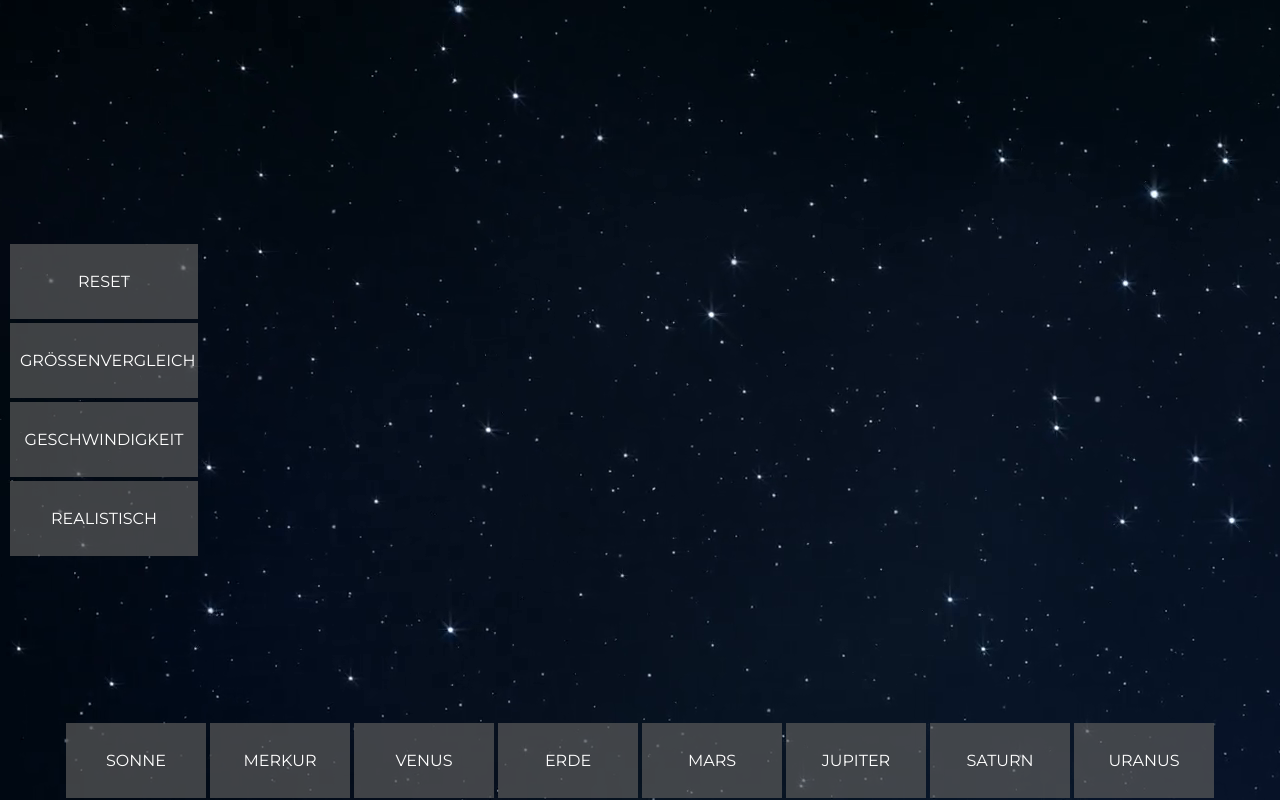
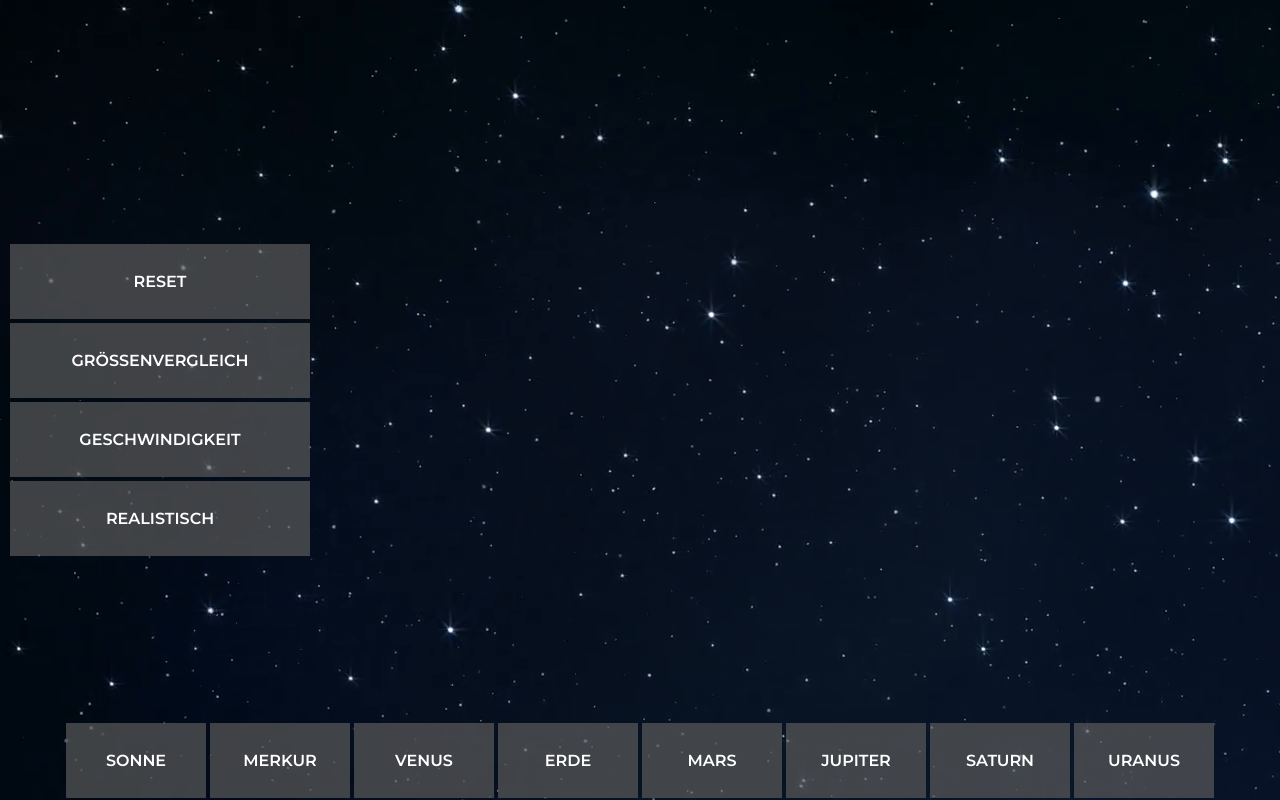
Before and after one commit to sophiemari/StyleguideMMP2a, a plain HTML site: page code/index.html in a window 1280 px wide. Drawn offline with Linux system fonts and the light colour scheme.

Commit message:
button fixed

```diff
--- a/code/index.html
+++ b/code/index.html
@@ -6,7 +6,7 @@
     <meta name="viewport" content="width=device-width, initial-scale=1.0">
     <meta http-equiv="X-UA-Compatible" content="ie=edge">
     <link href="https://fonts.googleapis.com/css?family=Montserrat:400,600" rel="stylesheet">
-    <link rel="stylesheet" href="style.css" >
+    <link rel="stylesheet" href="styleNew.css" >
     <title>Sonnensystem</title>
 </head>
 
--- a/code/style.css
+++ b/code/style.css
@@ -60,9 +60,7 @@ button {
     text-decoration: none;
     display: inline-block;
     cursor: pointer;
-}
-
-button {
+    border: 3px solid transparent;
     -webkit-transition: all 0.4s cubic-bezier(.5, .24, 0, 1);
     transition: all 0.4s cubic-bezier(.5, .24, 0, 1);
 }
--- /dev/null
+++ b/code/styleNew.css
@@ -0,0 +1,146 @@
+button {
+  border: none;
+  margin: 0;
+  height: 0;
+  padding: 0;
+  width: auto;
+  overflow: visible;
+
+  /* background: transparent; */
+
+  /* inherit font & color from ancestor */
+  color: inherit;
+  font: inherit;
+
+  /* Normalize `line-height`. Cannot be changed from `normal` in Firefox 4+. */
+  line-height: normal;
+
+  /* Corrects font smoothing for webkit */
+  -webkit-font-smoothing: inherit;
+  -moz-osx-font-smoothing: inherit;
+
+  /* Corrects inability to style clickable `input` types in iOS */
+  -webkit-appearance: none;
+}
+
+/* Remove excess padding and border in Firefox 4+ */
+
+button::-moz-focus-inner {
+  border: 0;
+  padding: 0;
+}
+
+* {
+  color: white;
+  text-transform: uppercase;
+  font-family: "Montserrat";
+}
+
+body {
+  background-image: url("background.png");
+}
+
+#nav {
+  position: absolute;
+  top: 50%;
+  transform: translateY(-50%);
+  display: flex;
+  flex-direction: column;
+  width: 15%;
+}
+
+button {
+  background: none;
+  border: 0;
+  box-sizing: border-box;
+  padding: 10px;
+  margin: 2px;
+  height: 75px;
+  width: 300px;
+
+  background-color: rgba(90, 90, 90, 0.7);
+  font-size: inherit;
+  font-weight: 700;
+
+  position: relative;
+  vertical-align: middle;
+}
+button::before,
+button::after {
+  box-sizing: inherit;
+  content: "";
+  position: absolute;
+  width: 100%;
+  height: 100%;
+}
+
+button {
+  transition: color 0.25s;
+}
+button::before,
+button::after {
+  border: 3px solid transparent;
+  width: 0;
+  height: 0;
+}
+
+button::before {
+  top: 0;
+  right: 0;
+}
+
+button::after {
+  bottom: 0;
+  left: 0;
+}
+
+button:hover {
+  background-color: rgba(137, 47, 82, 0.7);
+}
+
+button:hover::before,
+button:hover::after {
+  width: 100%;
+  height: 100%;
+}
+
+button:hover::before {
+  border-top-color: rgba(187, 97, 132, 0.7);
+  border-right-color: rgba(187, 97, 132, 0.7);
+  transition: all 0.4s cubic-bezier(.5, .24, 0, 1);
+}
+
+button:hover::after {
+  border-bottom-color: rgba(187, 97, 132, 0.7);
+  border-left-color: rgba(187, 97, 132, 0.7);
+  transition: border-color 0s 0.4s cubic-bezier(.5, .24, 0, 1), all 0.4s cubic-bezier(.5, .24, 0, 1);
+}
+
+#planeten {
+    width: 90%;
+    display: flex;
+    flex-direction: row;
+    margin-left: 5%;
+    margin-right: 5%;
+    position: absolute;
+    bottom: 0;
+    left: 0;
+}
+
+#planeten button {
+    width: 12.5%;
+    padding: 10px;
+    margin: 2px;
+    background-color: rgba(90, 90, 90, 0.7);
+    text-transform: uppercase;
+    text-align: center;
+    text-decoration: none;
+    display: inline-block;
+    cursor: pointer;
+}
+
+#geschwindigkeit:active,
+#venus:active,
+#saturn:active {
+    background-color: rgba(255, 170, 234, 0.7);
+}
```
